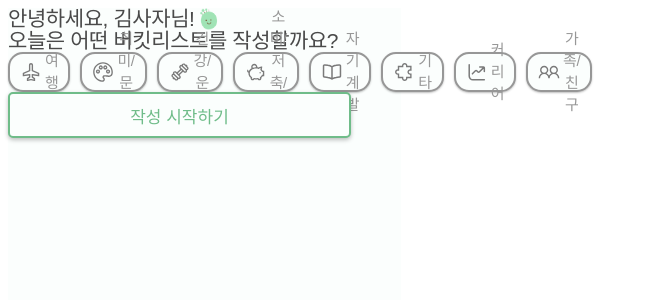
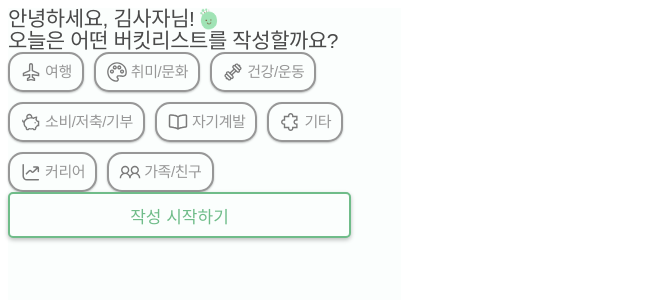
Before and after one commit to miniproject-likelion12th/mini-frontend, a React (Create React App) app: page /writeList in a window 1280 px wide. Shown: the top 300 px of the page, without its empty margins (0-650 px from the left). Built offline with nearby package versions, Linux system fonts and the light colour scheme; a web font is replaced by a local one.

Commit message:
[Fix] 오류 수정

```diff
--- a/src/write-list/component/Category.jsx
+++ b/src/write-list/component/Category.jsx
@@ -9,9 +9,12 @@ const Category = ({ text }) => {
   )}.svg`;
 
   return (
-    <Wrapper clicked={clicked} onClick={() => setClicked((prev) => !prev)}>
+    <Wrapper
+      className={clicked ? "clicked" : ""}
+      onClick={() => setClicked((prev) => !prev)}
+    >
       <Image src={imgSrc} />
-      <Text clicked={clicked}>{text}</Text>
+      <Text className={clicked ? "clicked" : ""}>{text}</Text>
     </Wrapper>
   );
 };
@@ -24,28 +27,35 @@ const Wrapper = styled.div`
   padding: 7px 10px;
   background: #fbfefd;
   border-radius: 15px;
-  border: 2px solid ${(props) => (props.clicked ? "#6FBC89" : "#979797")};
+  border: 2px solid #979797;
   display: flex;
   justify-content: center;
   align-items: center;
   gap: 3px;
   box-shadow: 0px 1px 2px 0px #00000040;
   cursor: pointer;
+
+  &.clicked {
+    border-color: #6fbc89;
+  }
 `;
 
 const Image = styled.img`
   width: 22px;
   height: 22px;
-  fill: ${(props) => (props.clicked ? "#6FBC89" : "#979797")};
 `;
 
 const Text = styled.div`
   font-size: 15px;
   font-weight: 400;
   line-height: 22px;
-  letter-spacing: -0.40799999237060547px;
+  letter-spacing: -0.408px;
   text-align: center;
   text-underline-position: from-font;
   text-decoration-skip-ink: none;
-  color: ${(props) => (props.clicked ? "#6FBC89" : "#979797")};
+  color: #979797;
+
+  &.clicked {
+    color: #6fbc89;
+  }
 `;
--- a/src/write-list/component/CategoryList.jsx
+++ b/src/write-list/component/CategoryList.jsx
@@ -16,8 +16,8 @@ const CategoryList = () => {
 
   return (
     <Wrapper>
-      {categoryList.map((category) => (
-        <Category text={category} />
+      {categoryList.map((category, key) => (
+        <Category text={category} key={key} />
       ))}
     </Wrapper>
   );
@@ -28,4 +28,5 @@ export default CategoryList;
 const Wrapper = styled.div`
   display: flex;
   gap: 10px;
+  flex-wrap: wrap;
 `;
```
